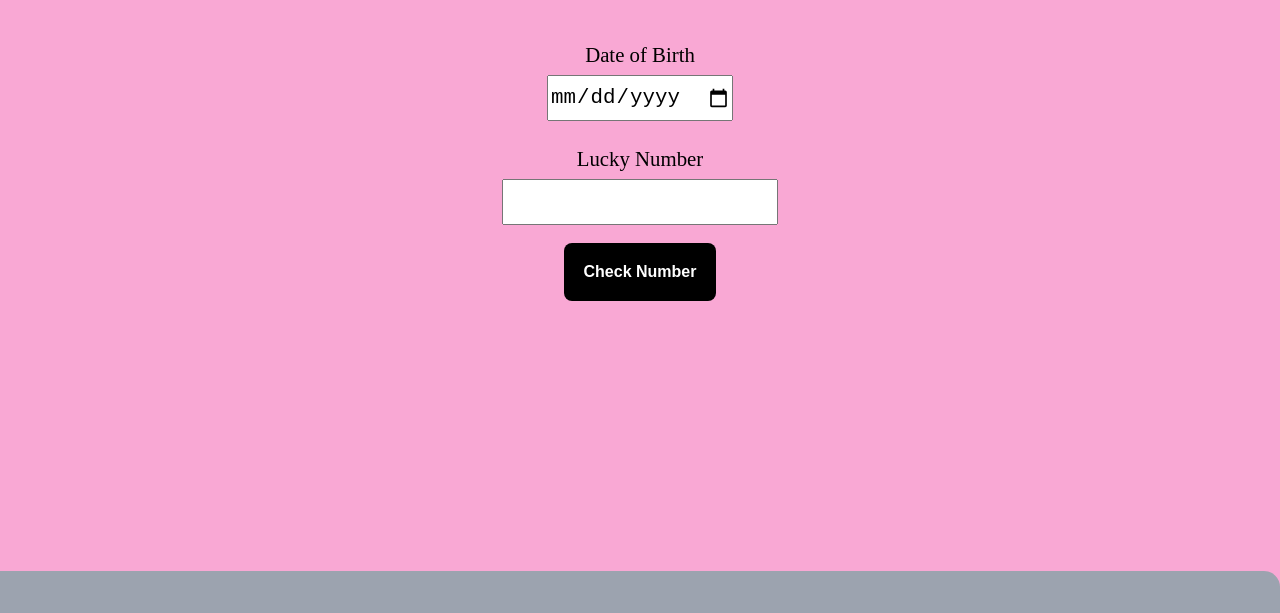
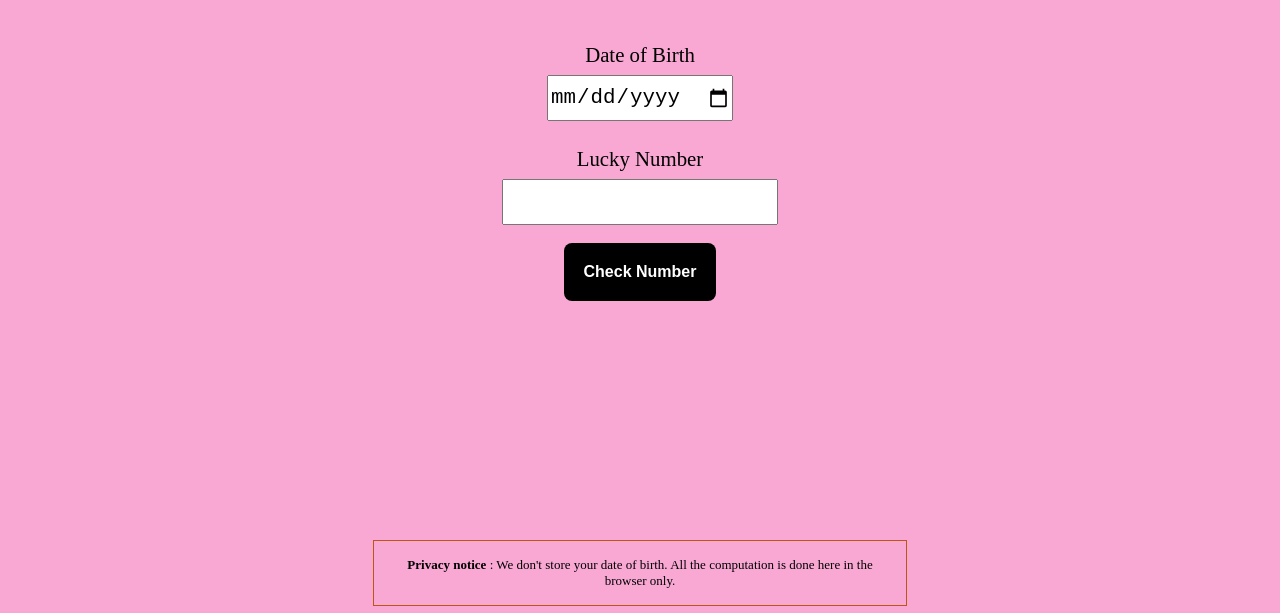
Before and after one commit to Divya-5/birthday-lucky, a plain HTML site: page index.html in a window 1280 px wide. Shown: the part 103-716 px from the top of the page. Drawn offline with Linux system fonts and the light colour scheme.

Commit message:
added privacy notice

```diff
--- a/index.html
+++ b/index.html
@@ -24,6 +24,10 @@
     </button>
     <p id="output-box">
     </p>
+    </div>
+    <div class="privacy">
+      <strong>Privacy notice</strong> : We don't store your date of birth.
+      All the computation is done here in the browser only.
     </div>
     <footer class="footer container">
         <ul class="list-non-bullet">
--- a/style.css
+++ b/style.css
@@ -11,6 +11,7 @@ body{
     --white-color: #ffffff;
     --black-color: black;
     --grey-color: #9ca3af;
+    --brown-color:#bd5612;
   }
   .outer-container{
 background-color: var(--primary-dark);
@@ -53,8 +54,17 @@ text-align: center;
     color: var(--secondary-purple);
   }
 
+  .privacy {
+    width: 50%;
+    max-width: 500px;
+    margin: auto;
+    border: 1px solid var(--brown-color);
+    padding: 1rem;
+    font-size: small;
+    margin-bottom: 1rem;
+   }
+
   /** footers **/
-
 .footer {
     background-color: var(--grey-color);
     padding: 2rem 1rem;
```
